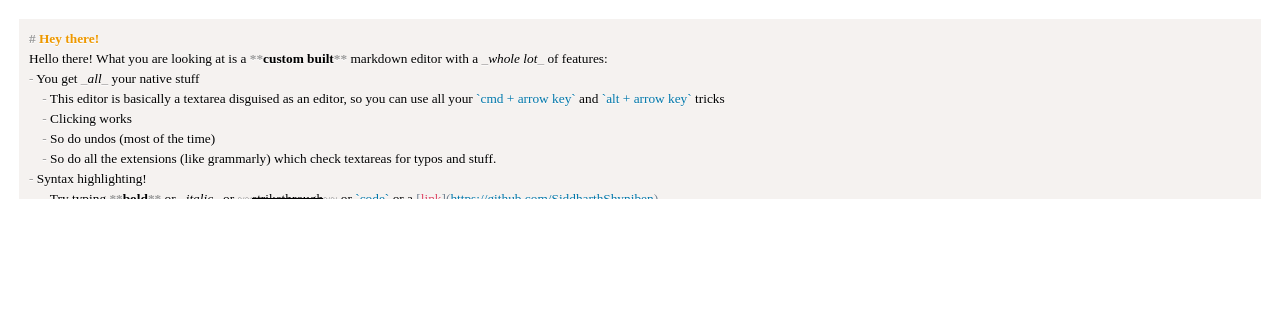
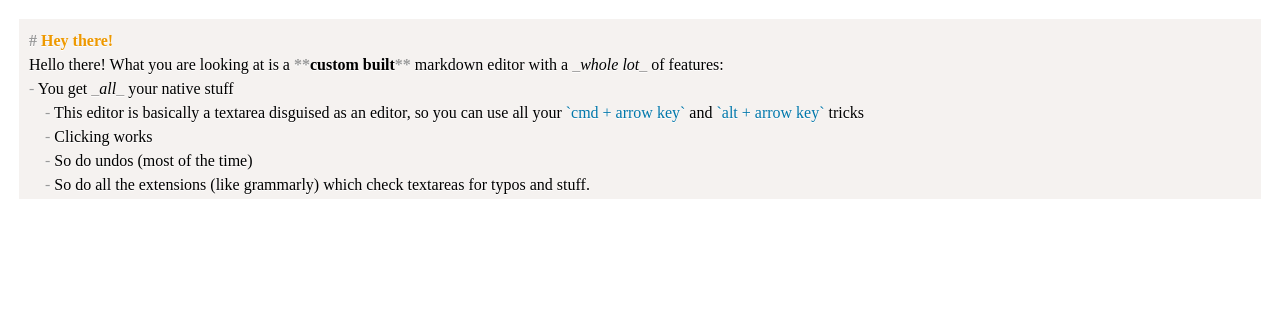
Before and after one commit to SiddharthShyniben/bettereditor, a plain HTML site: page index.html in a window 1280 px wide. Drawn offline with Linux system fonts and the light colour scheme.

Commit message:
pt -> em

```diff
--- a/css/main.css
+++ b/css/main.css
@@ -20,9 +20,9 @@
 .double-editor .editing,
 .double-editor .highlighting,
 .double-editor .highlighting * {
-	font-size: 10pt;
+	font-size: 1em;
 	font-family: 'Fira Code';
-	line-height: 15pt;
+	line-height: 1.5em;
 }
 
 .double-editor .editing,
```
